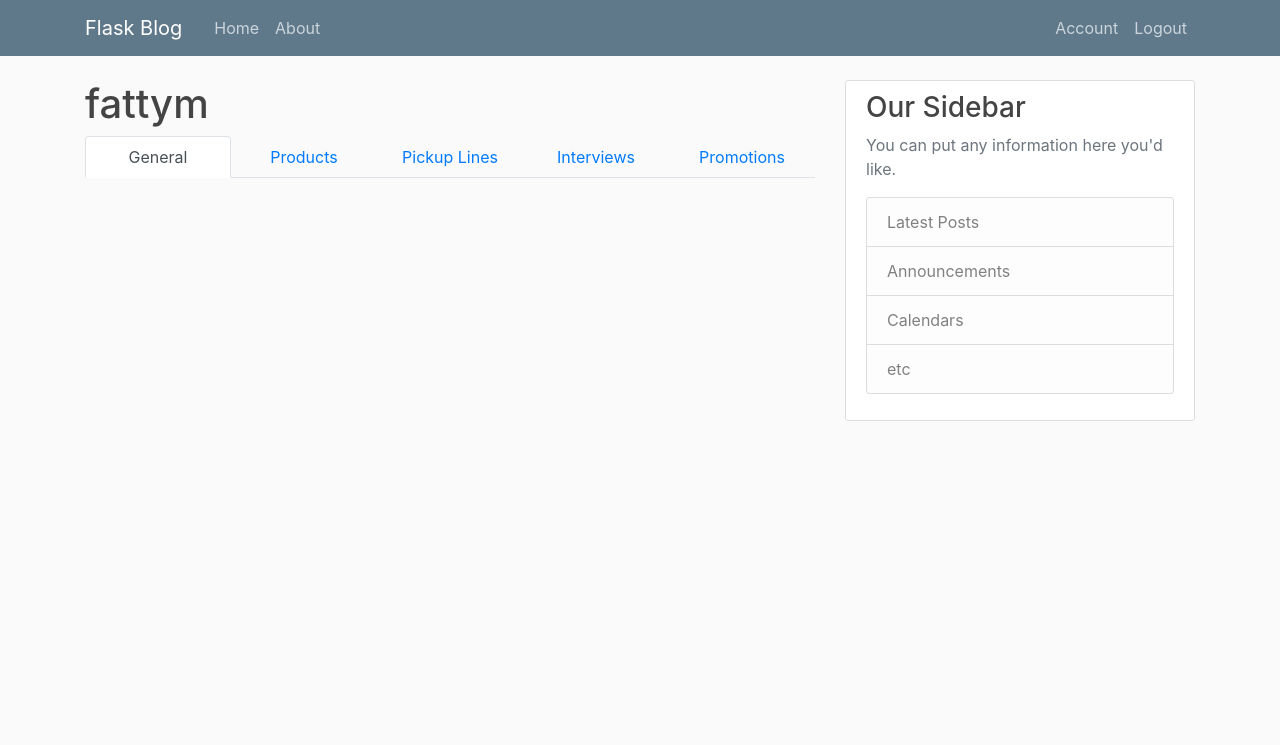
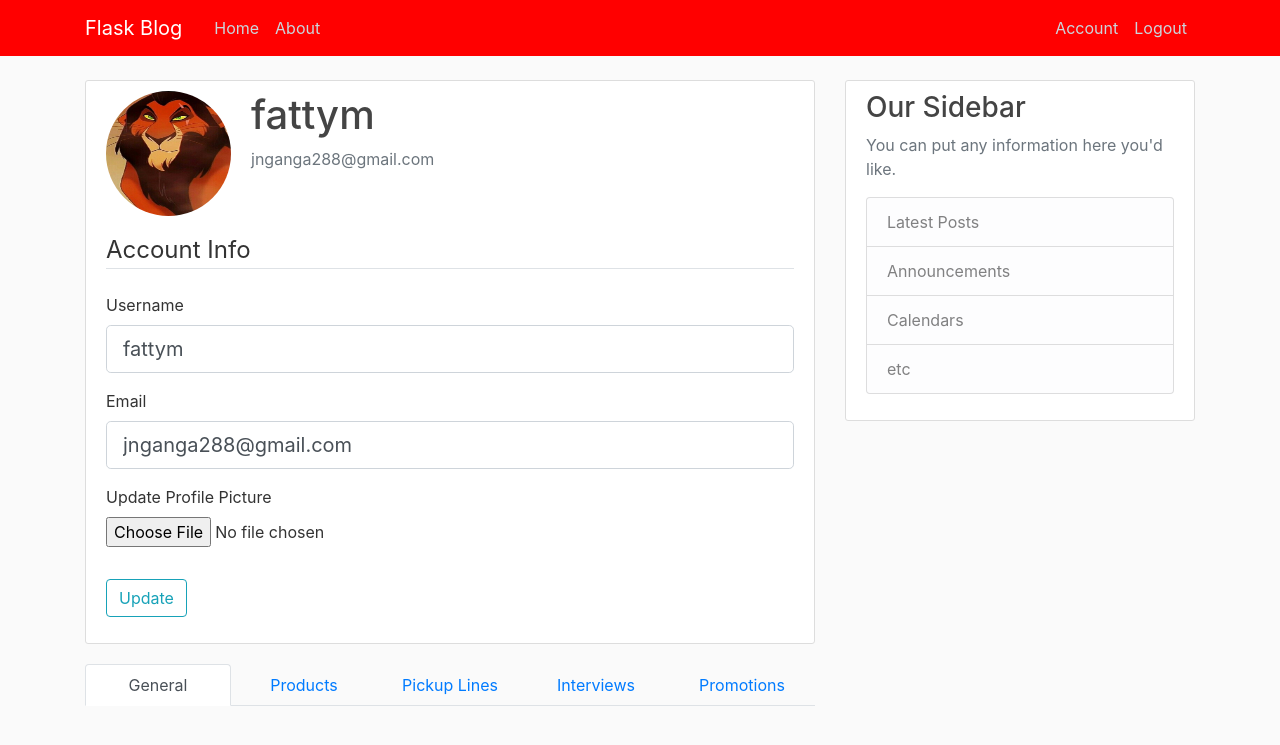
Before and after one commit to fattym/flask3, a Flask app: page /account in a window 1280 px wide. Shown: the top 745 px of the page. Run offline with Flask 2, Linux system fonts and the light colour scheme; a user stored in the database is signed in; some libraries are stand-ins or nearby versions.

Commit message:
added pilow and resized my image for uploading

```diff
--- a/flask3/forms.py
+++ b/flask3/forms.py
@@ -1,4 +1,6 @@
 from flask_wtf import FlaskForm
+from flask_wtf.file import FileField, FileAllowed
+from flask_login import current_user
 from wtforms import StringField, PasswordField, SubmitField, BooleanField
 from wtforms.validators import DataRequired, Length, Email, EqualTo, ValidationError
 from flask3.models import User
@@ -11,6 +13,7 @@ class RegistrationForm(FlaskForm):
     password = PasswordField('Password', validators=[DataRequired()])
     confirm_password = PasswordField('Confirm Password',
                                      validators=[DataRequired(), EqualTo('password')])
+
     submit = SubmitField('Sign Up')
     def validate_username(self, username):
         user = User.query.filter_by(username=username.data).first()
@@ -29,3 +32,22 @@ class LoginForm(FlaskForm):
     password = PasswordField('Password', validators=[DataRequired()])
     remember = BooleanField('Remember Me')
     submit = SubmitField('Login')
+class UpdateAccountForm(FlaskForm):
+    username = StringField('Username',
+                           validators=[DataRequired(), Length(min=2, max=20)])
+    email = StringField('Email',
+                        validators=[DataRequired(), Email()])
+    picture = FileField('Update Profile Picture', validators=[FileAllowed(['jpg', 'png'])])
+    submit = SubmitField('Update')
+
+    def validate_username(self, username):
+        if username.data != current_user.username:
+            user = User.query.filter_by(username=username.data).first()
+            if user:
+                raise ValidationError('That username is taken. Please choose a different one.')
+
+    def validate_email(self, email):
+        if email.data != current_user.email:
+            user = User.query.filter_by(email=email.data).first()
+            if user:
+                raise ValidationError('That email is taken. Please choose a different one.')
--- a/flask3/routes.py
+++ b/flask3/routes.py
@@ -1,6 +1,9 @@
+import os
+import secrets
+from PIL import Image
 from flask import render_template,url_for,flash, redirect,request
 from flask3 import app,db,bcrypt
-from flask3.forms import RegistrationForm, LoginForm
+from flask3.forms import RegistrationForm, LoginForm,UpdateAccountForm
 from flask3.models import User,Post
 from flask_login import login_user,current_user,logout_user,login_required
 
@@ -65,7 +68,35 @@ def logout():
     logout_user()
     return redirect(url_for('home'))
 
-@app.route("/account")
+
+def save_picture(form_picture):
+    random_hex = secrets.token_hex(8)
+    _, f_ext = os.path.splitext(form_picture.filename)
+    picture_fn = random_hex + f_ext
+    picture_path = os.path.join(app.root_path, 'static/profile_pics', picture_fn)
+
+    output_size = (125, 125)
+    i = Image.open(form_picture)
+    i.thumbnail(output_size)
+    i.save(picture_path)
+
+    return picture_fn
+@app.route("/account",methods=['GET','POST'])
 @login_required
 def account():
-    return render_template('account.html', title='Account')
+    form = UpdateAccountForm()
+    if form.validate_on_submit():
+        if form.picture.data:
+            picture_file = save_picture(form.picture.data)
+            current_user.image_file = picture_file
+        current_user.username= form.username.data
+        current_user.email = form.email.data
+        db.session.commit()
+        flash('Your account has been updated!', 'success')
+        return redirect(url_for('account'))
+    elif request.method =='GET':
+        form.username.data = current_user.username
+        form.email.data = current_user.email
+
+    image_file = url_for('static', filename='profile_pics/' + current_user.image_file)
+    return render_template('account.html', title='Account',image_file= image_file,form=form)
--- a/flask3/static/main.css
+++ b/flask3/static/main.css
@@ -9,7 +9,7 @@ body {
   }
 
   .bg-steel {
-    background-color: #5f788a;
+    background-color: red
   }
 
   .site-header .navbar-nav .nav-link {
--- a/flask3/templates/account.html
+++ b/flask3/templates/account.html
@@ -1,7 +1,65 @@
 {% extends "layout.html"%}
 {%block content%}
 
-<h1>{{ current_user.username }}</h1>
+<div class="content-section">
+  <div class="media">
+    <img class="rounded-circle account-img" src="{{ image_file }}">
+    <div class="media-body">
+      <h2 class="account-heading">{{current_user.username}}</h2>
+      <p class="text-secondary">{{current_user.email}}</p>
+    </div>
+  </div>
+  <!-- FORM HERE -->
+
+  <form method="POST" action="" enctype="multipart/form-data">
+    {{ form.hidden_tag() }}
+    <fieldset class="form-group">
+        <legend class="border-bottom mb-4">Account Info</legend>
+        <div class="form-group">
+            {{ form.username.label(class="form-control-label") }}
+
+            {% if form.username.errors %}
+                {{ form.username(class="form-control form-control-lg is-invalid") }}
+                <div class="invalid-feedback">
+                    {% for error in form.username.errors %}
+                        <span>{{ error }}</span>
+                    {% endfor %}
+                </div>
+            {% else %}
+                {{ form.username(class="form-control form-control-lg") }}
+            {% endif %}
+        </div>
+        <div class="form-group">
+            {{ form.email.label(class="form-control-label") }}
+            {% if form.email.errors %}
+                {{ form.email(class="form-control form-control-lg is-invalid") }}
+                <div class="invalid-feedback">
+                    {% for error in form.email.errors %}
+                        <span>{{ error }}</span>
+                    {% endfor %}
+                </div>
+            {% else %}
+                {{ form.email(class="form-control form-control-lg") }}
+            {% endif %}
+        </div>
+        <div class="form-group">
+          {{ form.picture.label() }}
+          {{ form.picture(class="form-control-file") }}
+          {% if form.picture.errors %}
+              {% for error in form.picture.errors %}
+                  <span class="text-danger">{{ error }}</span><br>
+              {% endfor %}
+          {% endif %}
+      </div>
+
+    </fieldset>
+    <div class="form-group">
+        {{ form.submit(class="btn btn-outline-info") }}
+    </div>
+</form>
+
+
+</div>
 
 <ul class="nav nav-tabs nav-justified" role="tablist">
     <li class="nav-item">
```
Also changed, not shown: flask3/site.db, flask3/static/profile_pics/137930ab1e703a20.jpg (added), flask3/static/profile_pics/default.jpg (added).
